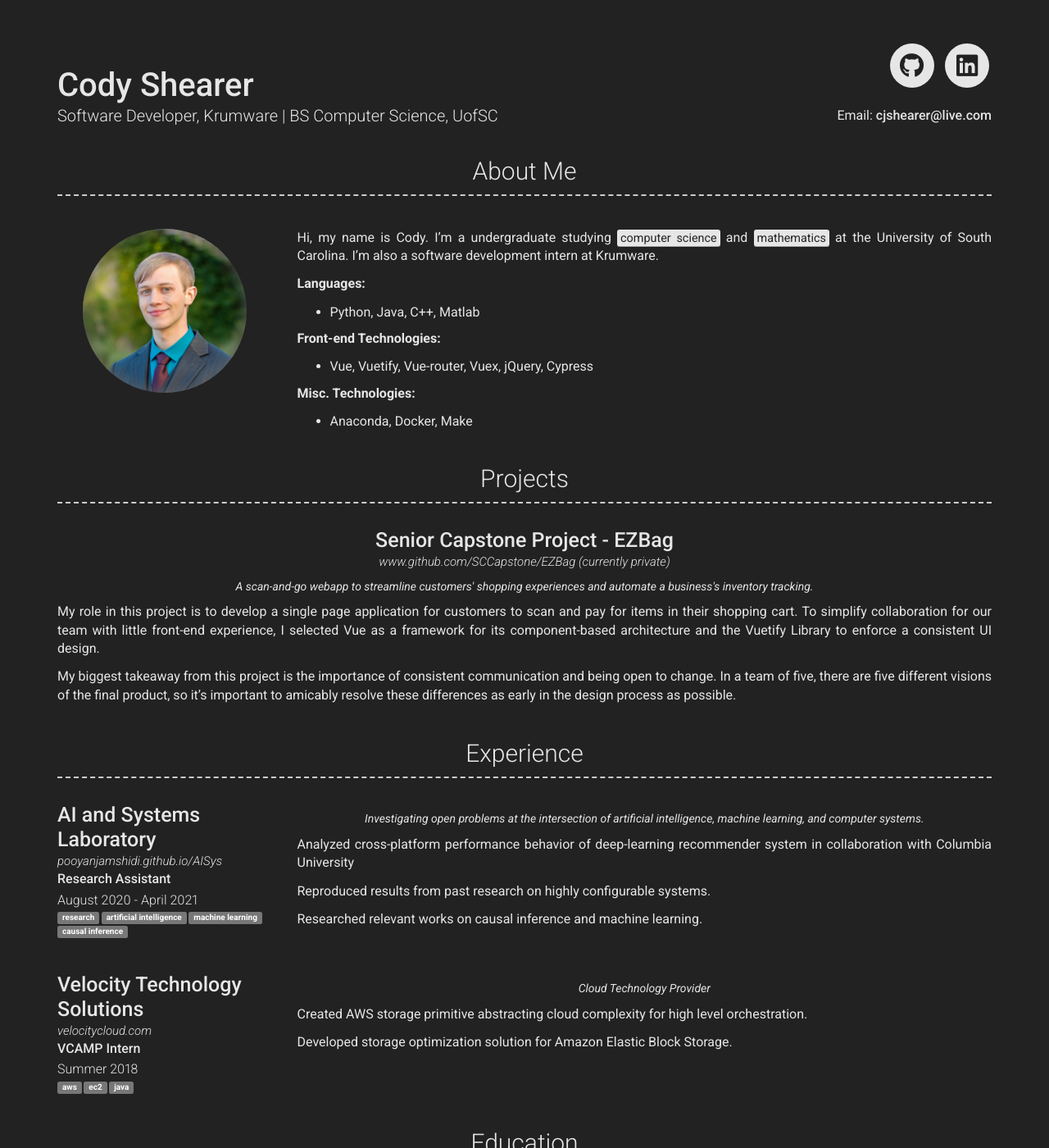
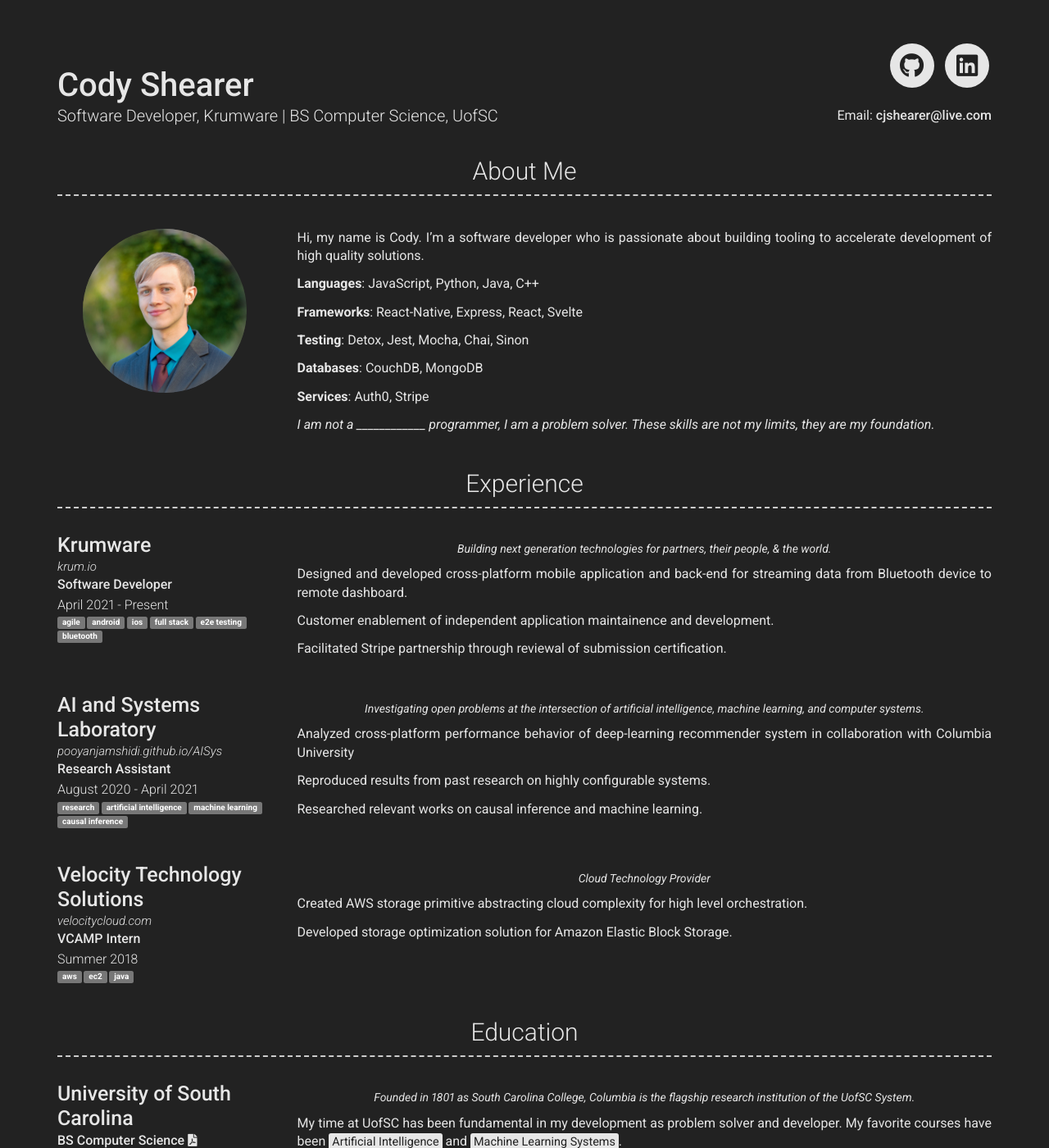
Before and after one commit to cjshearer/modern-hugo-resume, a Jekyll site: the page built from index.md, in a window 1280 px wide and 1400 px high. Shown: the whole window at 82% size. Built offline with Jekyll 4.4.1, drawn with Linux system fonts in a browser that asks for light colours; nearby versions of some CDN libraries; some of the changed text lies outside the part shown.

Commit message:
feat: updated experience
Added descriptions of experience at Krumware, updated about_me content,
and commented out the "projects" sections, because it was no longer
relevant, and also commented out the "a little more about me" section,
which was somewhat out of date.

```diff
--- a/_config.yml
+++ b/_config.yml
@@ -58,9 +58,9 @@ about_profile_image: images/profile.jpg
 
 # More Section
 # more_title: A Little More About Me
-more_content: | # this will include new lines to allow paragraphs
-  Alongside my interests in ML and casual inference, some of my hobbies include
-  parkour, gaming (including board games and DnD!) and carpentry.
+# more_content: | # this will include new lines to allow paragraphs
+#   Alongside my interests in ML and casual inference, some of my hobbies include
+#   parkour, gaming (including board games and DnD!) and carpentry.
 
 # Footer
 footer_show_references: true
--- a/_data/about.yml
+++ b/_data/about.yml
@@ -1,14 +1,21 @@
 descriptions:
-  - "Hi, my name is Cody. I'm a undergraduate studying <mark>computer
-  science</mark> and <mark>mathematics</mark> at the University of South
-  Carolina. I'm also a software development intern at
-  [Krumware](https://www.krum.io/)."
+  - "Hi, my name is Cody. I'm a software developer who is passionate about
+  building tooling to accelerate development of high quality solutions."
 
-  - "**Languages:**"
-  - "- Python, Java, C++, Matlab"
+  - "**Languages**: JavaScript, Python, Java, C++"
 
-  - "**Front-end Technologies:**"
-  - "- Vue, Vuetify, Vue-router, Vuex, jQuery, Cypress"
+  - "**Frameworks**: [React-Native](https://reactnative.dev/),
+  [Express](https://expressjs.com/), [React](https://reactjs.org/),
+  [Svelte](https://svelte.dev/)"
 
-  - "**Misc. Technologies:**"
-  - "- Anaconda, Docker, Make"
+  - "**Testing**: [Detox](https://wix.github.io/Detox/), [Jest](https://jestjs.io/),
+  [Mocha](https://mochajs.org/), [Chai](https://www.chaijs.com/),
+  [Sinon](https://sinonjs.org/)"
+
+  - "**Databases**: [CouchDB](https://couchdb.apache.org/),
+  [MongoDB](https://www.mongodb.com/)"
+
+  - "**Services**: [Auth0](https://auth0.com/), [Stripe](https://stripe.com/)"
+
+  - "*I am not a \\_\\_\\_\\_\\_\\_\\_\\_\\_\\_\\_\\_ programmer, I am a problem
+  solver. These skills are not my limits, they are my foundation.*"
--- a/_data/experience.yml
+++ b/_data/experience.yml
@@ -1,4 +1,29 @@
 # Experience template
+- layout: left
+  company: Krumware
+  link: krum.io
+  job_title: Software Developer
+  dates: April 2021 - Present
+  quote: >
+    Building next generation technologies for partners, their people, & the
+    world.
+  descriptions:
+    - "Designed and developed cross-platform mobile application and back-end for
+    streaming data from Bluetooth device to remote dashboard."
+
+    - "Customer enablement of independent application maintainence and
+    development."
+
+    - "Facilitated Stripe partnership through reviewal of submission
+    certification."
+  tags:
+   - agile
+   - android
+   - ios
+   - full stack
+   - e2e testing
+   - bluetooth
+
 - layout: left
   company: AI and Systems Laboratory
   link: pooyanjamshidi.github.io/AISys
--- a/_data/projects.yml
+++ b/_data/projects.yml
@@ -1,18 +1,18 @@
 # Project template
-- layout: top-middle
-  name: Senior Capstone Project - EZBag
-  link: www.github.com/SCCapstone/EZBag (currently private)
-  quote: >
-    A scan-and-go webapp to streamline customers' shopping experiences
-    and automate a business's inventory tracking.
-  description: | # this will include new lines to allow paragraphs
-    My role in this project is to develop a single page application for
-    customers to scan and pay for items in their shopping cart. To simplify
-    collaboration for our team with little front-end experience, I selected
-    Vue as a framework for its component-based architecture and the Vuetify
-    Library to enforce a consistent UI design.
+# - layout: top-middle
+#   name: Senior Capstone Project - EZBag
+#   link: www.github.com/SCCapstone/EZBag
+#   quote: >
+#     A scan-and-go webapp to streamline customers' shopping experiences
+#     and automate a business's inventory tracking.
+#   description: | # this will include new lines to allow paragraphs
+#     My role in this project is to develop a single page application for
+#     customers to scan and pay for items in their shopping cart. To simplify
+#     collaboration for our team with little front-end experience, I selected
+#     Vue as a framework for its component-based architecture and the Vuetify
+#     Library to enforce a consistent UI design.
 
-    My biggest takeaway from this project is the importance of consistent
-    communication and being open to change. In a team of five, there are five
-    different visions of the final product, so it's important to amicably
-    resolve these differences as early in the design process as possible.
+#     My biggest takeaway from this project is the importance of consistent
+#     communication and being open to change. In a team of five, there are five
+#     different visions of the final product, so it's important to amicably
+#     resolve these differences as early in the design process as possible.
```
